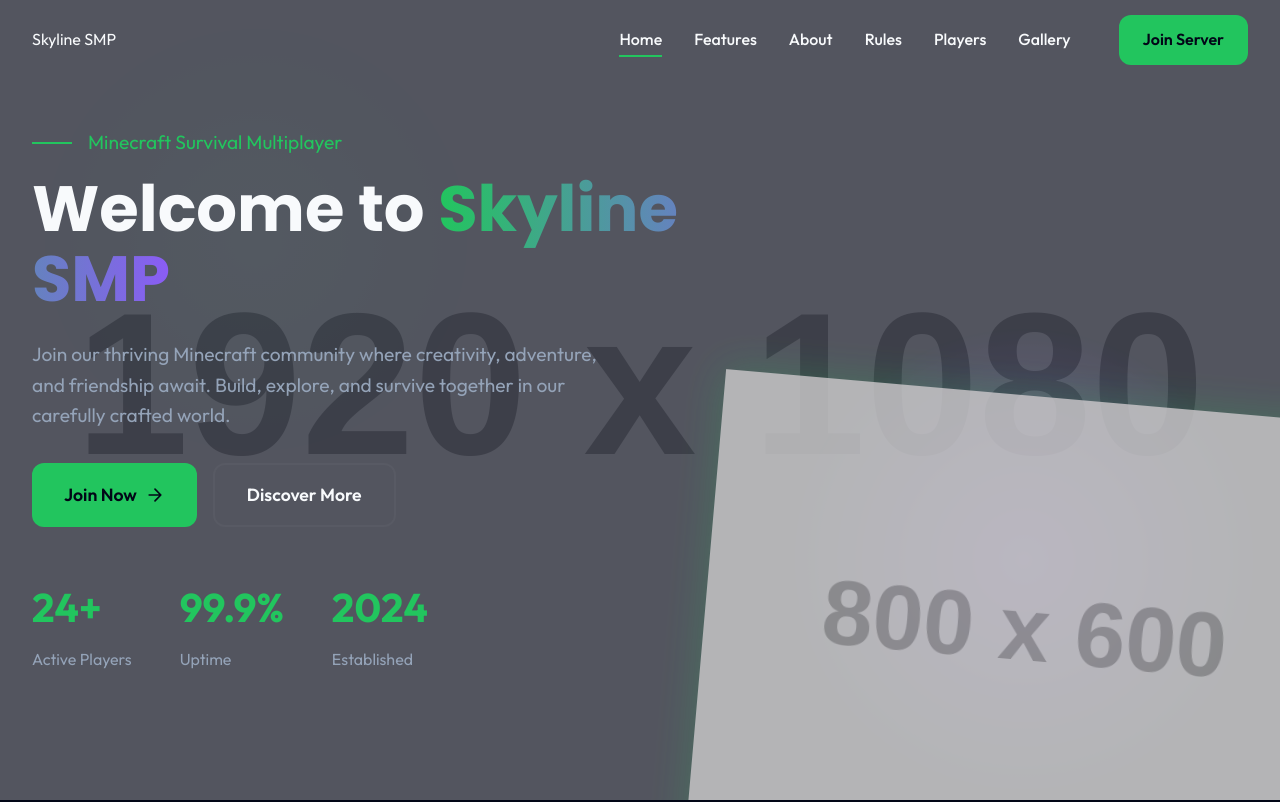
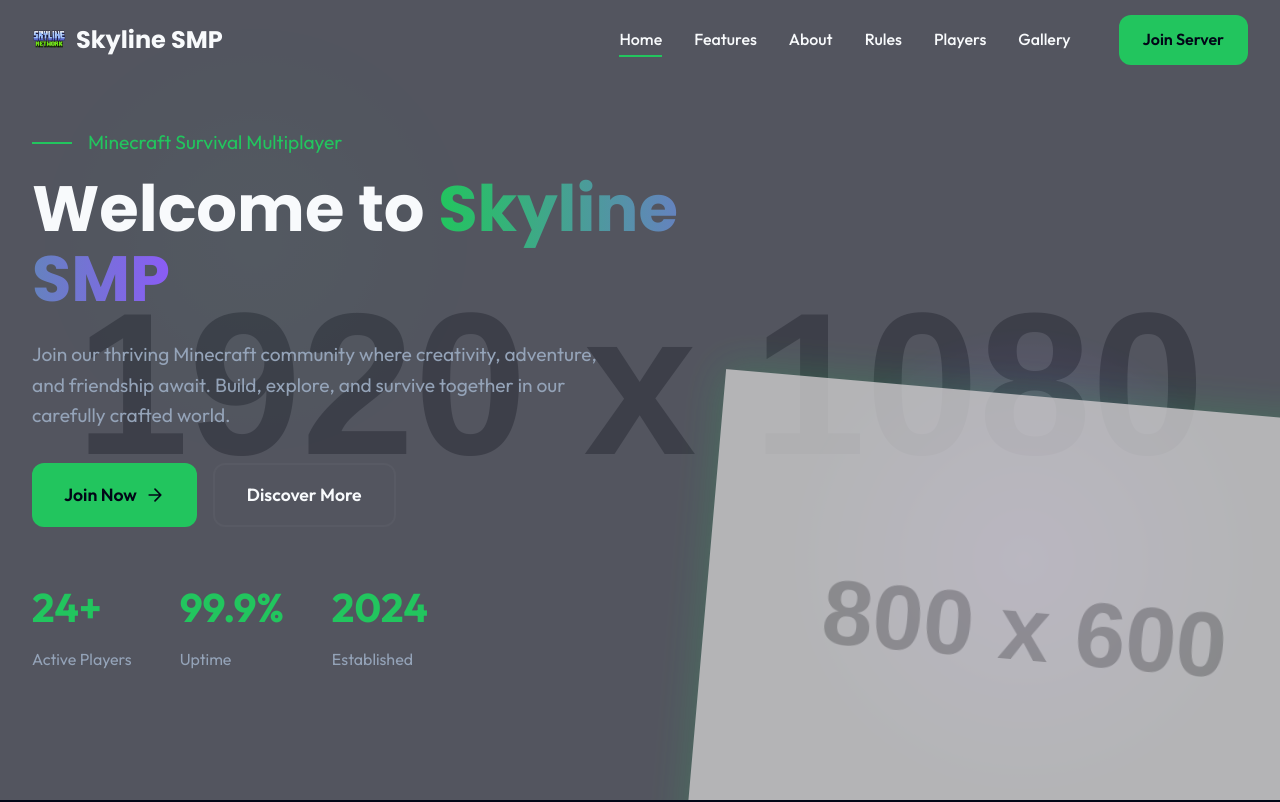
Before and after one commit to dopeshiterror/skylinewebsite, a plain HTML site: page index.html in a window 1280 px wide. Shown: the top 802 px of the page. Drawn offline with Linux system fonts and the light colour scheme; placeholder pictures from the web are drawn by us.

Commit message:
Update index.html

```diff
--- a/index.html
+++ b/index.html
@@ -1125,6 +1125,8 @@
   <!-- Header -->
   <header class="header">
     <div class="container header-container">
+      <a href="#" class="logo">
+        <img src="logo.png" alt="Skyline SMP Logo" class="logo-icon">
         Skyline SMP
       </a>
       <nav class="nav">
```
